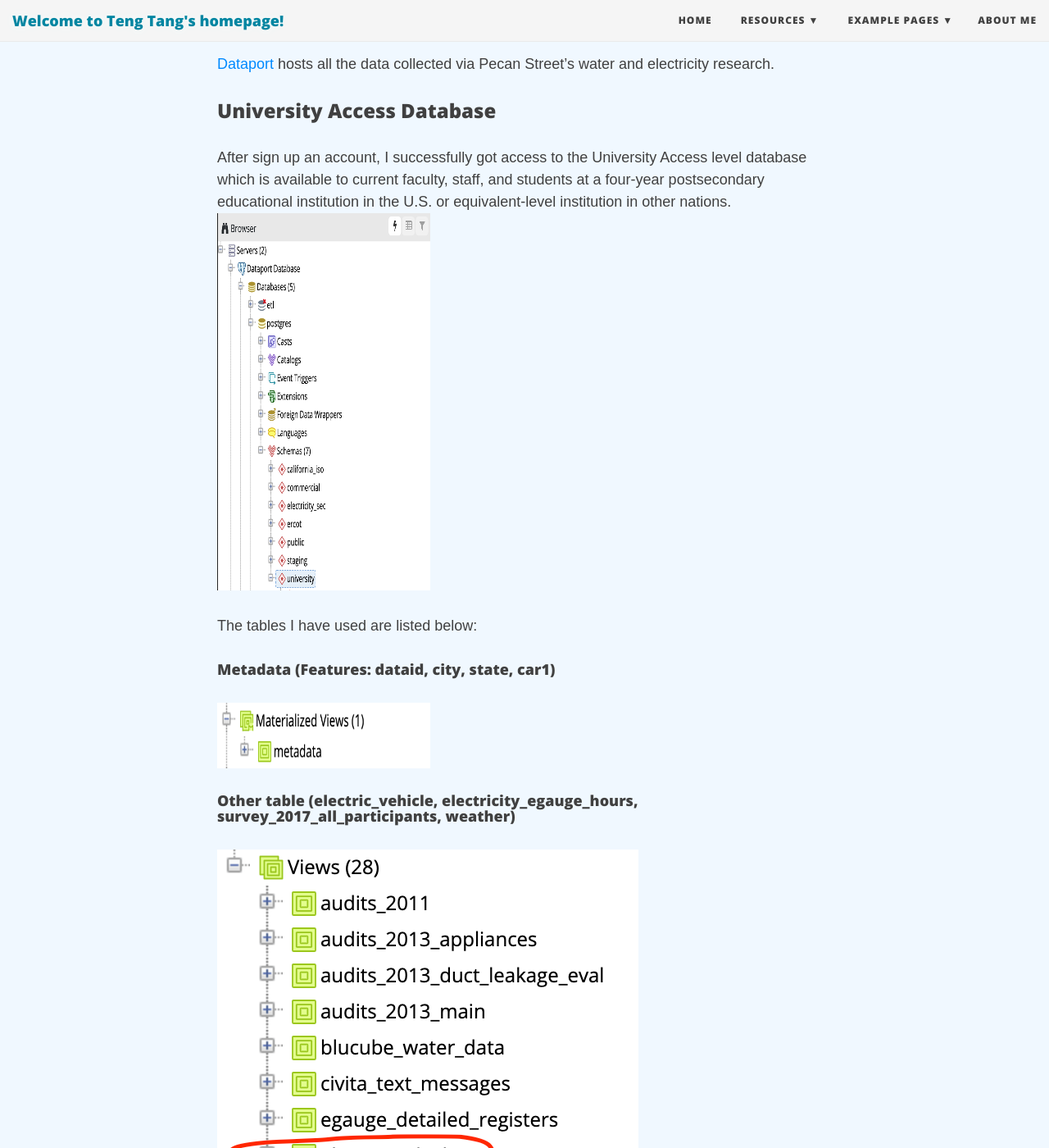
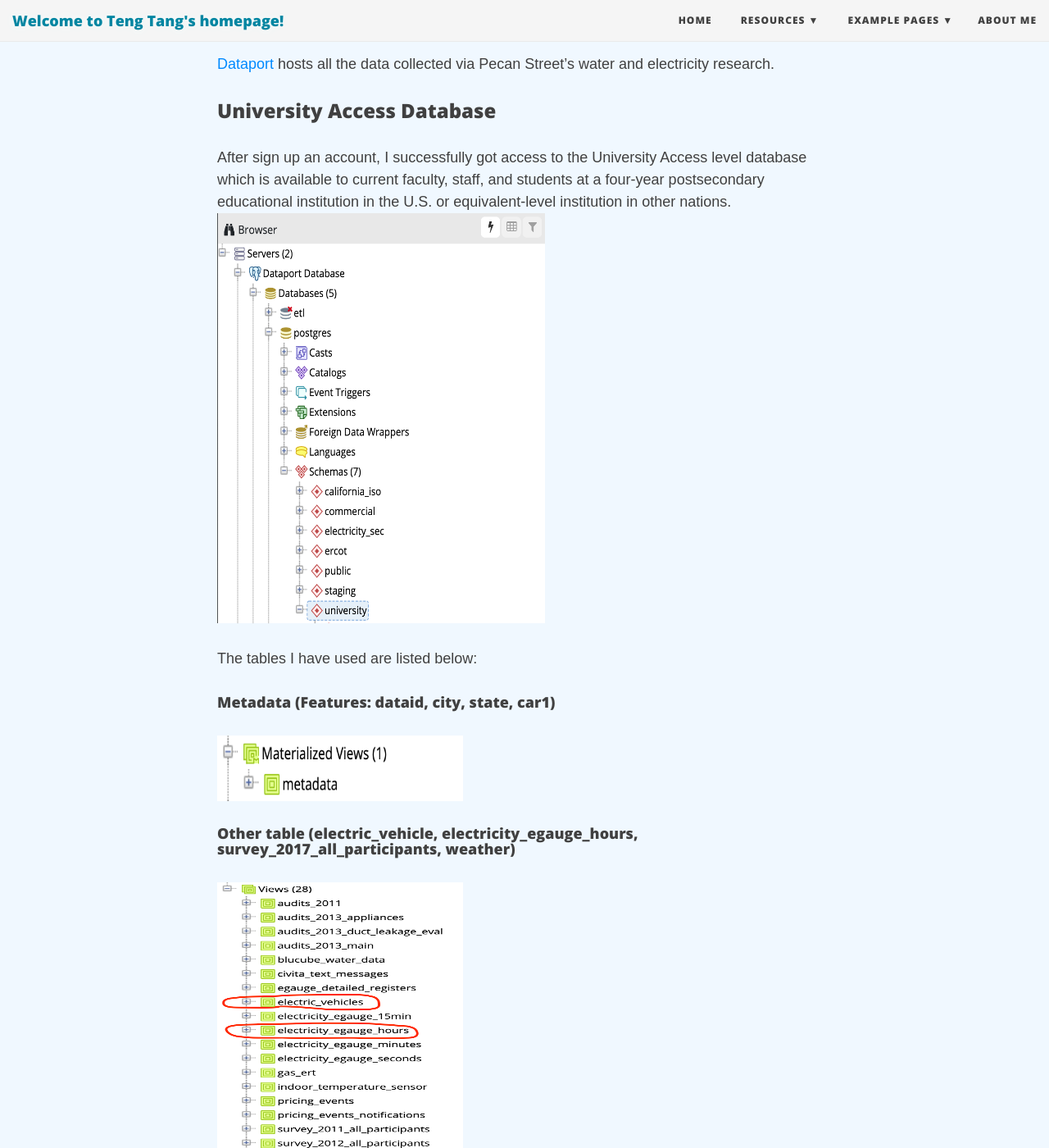
Before and after one commit to Monarch2018/ev_prediction, a Jekyll site: the page built from data.md, in a window 1280 px wide and 1400 px high, scrolled down 1041 px. Shown: the whole window at 82% size. Built offline with Jekyll 4.4.1, drawn with Linux system fonts in a browser that asks for light colours; nearby versions of some CDN libraries.

Commit message:
Update main.css

```diff
--- a/css/main.css
+++ b/css/main.css
@@ -18,13 +18,18 @@ img[src*="#pgAdmin4"] {
 }
 
 img[src*="#university"] {
-   width:260px;
-   height:460px;
+   width:400px;
+   height:500px;
 }
 
 img[src*="#metadata"] {
-   width:260px;
+   width:300px;
    height:80px;
+}
+
+img[src*="#list"] {
+   width:300px;
+   height:500px;
 }
 
 img:hover {
```
